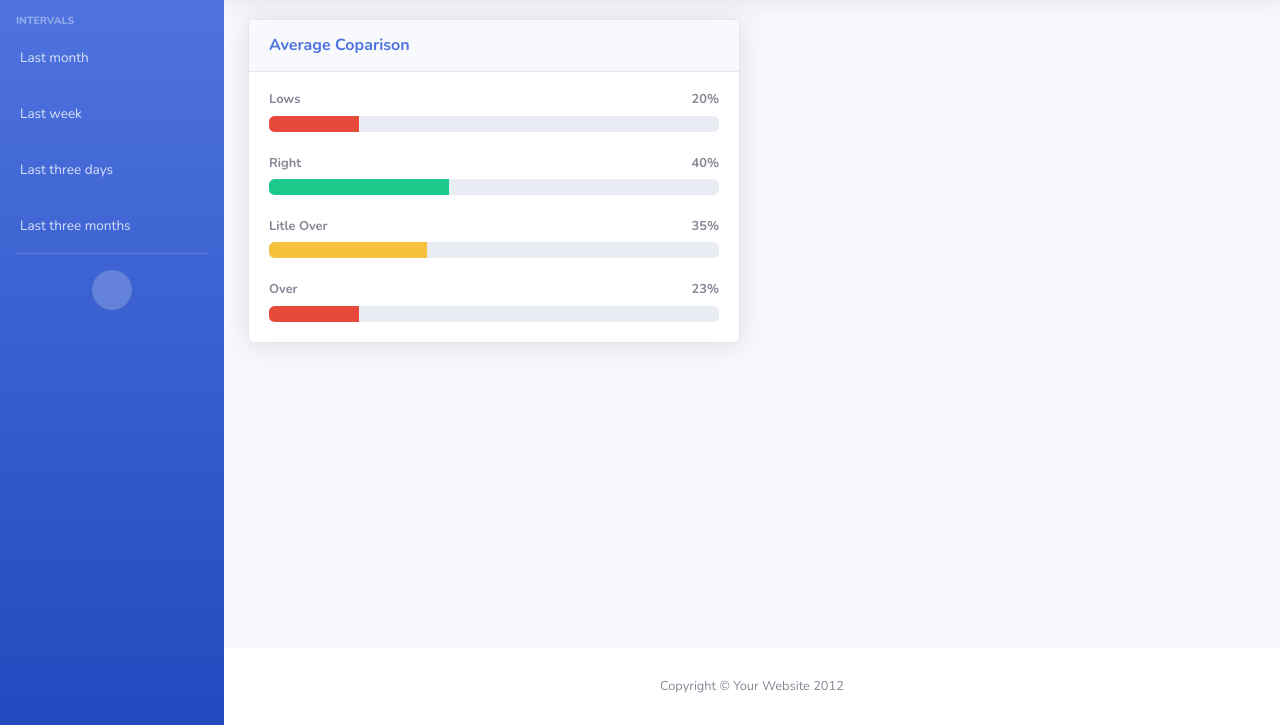
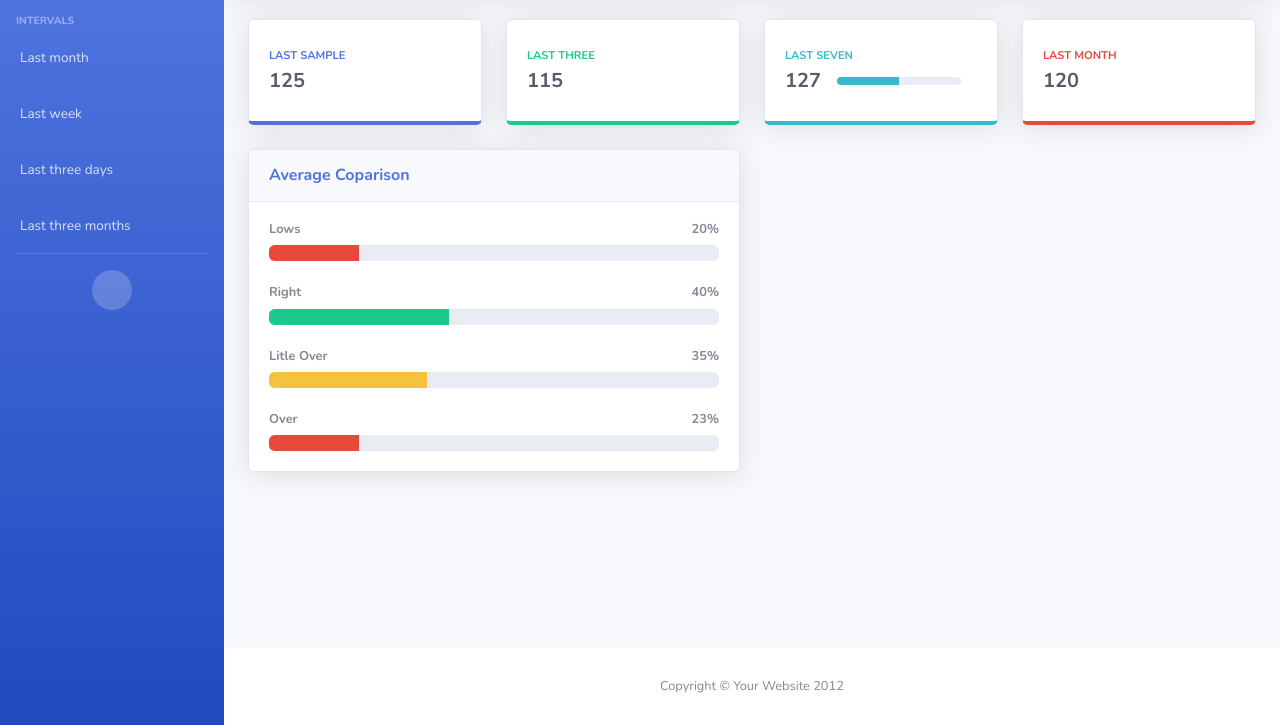
Before and after one commit to auxcoder/gluboard-bootstrap, a website: page index.html in a window 1280 px wide. Shown: the part 75-800 px from the top of the page. Drawn offline with nearby package versions, Linux system fonts and the light colour scheme; files that its build step writes are made by us from their sources.

Commit message:
Add cards with last samples

```diff
--- a/index.html
+++ b/index.html
@@ -122,6 +122,88 @@
           <!-- Content Row -->
           <div class="row">
 
+            <!-- Last sample -->
+            <div class="col-xl-3 col-md-3 mb-4">
+              <div class="card border-bottom-primary shadow h-100 py-2">
+                <div class="card-body">
+                  <div class="row no-gutters align-items-center">
+                    <div class="col mr-2">
+                      <div class="text-xs font-weight-bold text-primary text-uppercase mb-1">Last sample</div>
+                      <div class="h5 mb-0 font-weight-bold text-gray-800">125</div>
+                    </div>
+                    <div class="col-auto">
+                      <i class="fas fa-tint fa-2x text-gray-300"></i>
+                    </div>
+                  </div>
+                </div>
+              </div>
+            </div>
+
+            <!-- last 3 days -->
+            <div class="col-xl-3 col-md-3 mb-4">
+              <div class="card border-bottom-success shadow h-100 py-2">
+                <div class="card-body">
+                  <div class="row no-gutters align-items-center">
+                    <div class="col mr-2">
+                      <div class="text-xs font-weight-bold text-success text-uppercase mb-1">Last Three</div>
+                      <div class="h5 mb-0 font-weight-bold text-gray-800">115</div>
+                    </div>
+                    <div class="col-auto">
+                      <i class="fas fa-tint fa-2x text-gray-300"></i>
+                    </div>
+                  </div>
+                </div>
+              </div>
+            </div>
+
+            <!-- last seven days -->
+            <div class="col-xl-3 col-md-3 mb-4">
+              <div class="card border-bottom-info shadow h-100 py-2">
+                <div class="card-body">
+                  <div class="row no-gutters align-items-center">
+                    <div class="col mr-2">
+                      <div class="text-xs font-weight-bold text-info text-uppercase mb-1">Last Seven</div>
+                      <div class="row no-gutters align-items-center">
+                        <div class="col-auto">
+                          <div class="h5 mb-0 mr-3 font-weight-bold text-gray-800">127</div>
+                        </div>
+                        <div class="col">
+                          <div class="progress progress-sm mr-2">
+                            <div class="progress-bar bg-info" role="progressbar" style="width: 50%" aria-valuenow="50"
+                              aria-valuemin="0" aria-valuemax="100"></div>
+                          </div>
+                        </div>
+                      </div>
+                    </div>
+                    <div class="col-auto">
+                      <i class="fas fa-tint fa-2x text-gray-300"></i>
+                    </div>
+                  </div>
+                </div>
+              </div>
+            </div>
+
+            <!-- Last month -->
+            <div class="col-xl-3 col-md-3 mb-4">
+              <div class="card border-bottom-danger shadow h-100 py-2">
+                <div class="card-body">
+                  <div class="row no-gutters align-items-center">
+                    <div class="col mr-2">
+                      <div class="text-xs font-weight-bold text-danger text-uppercase mb-1">Last Month</div>
+                      <div class="h5 mb-0 font-weight-bold text-gray-800">120</div>
+                    </div>
+                    <div class="col-auto">
+                      <i class="fas fa-tint fa-2x text-gray-300"></i>
+                    </div>
+                  </div>
+                </div>
+              </div>
+            </div>
+          </div>
+
+          <!-- Content Row -->
+          <div class="row">
+
             <!-- Content Column -->
             <div class="col-lg-6 mb-4">
 
```
